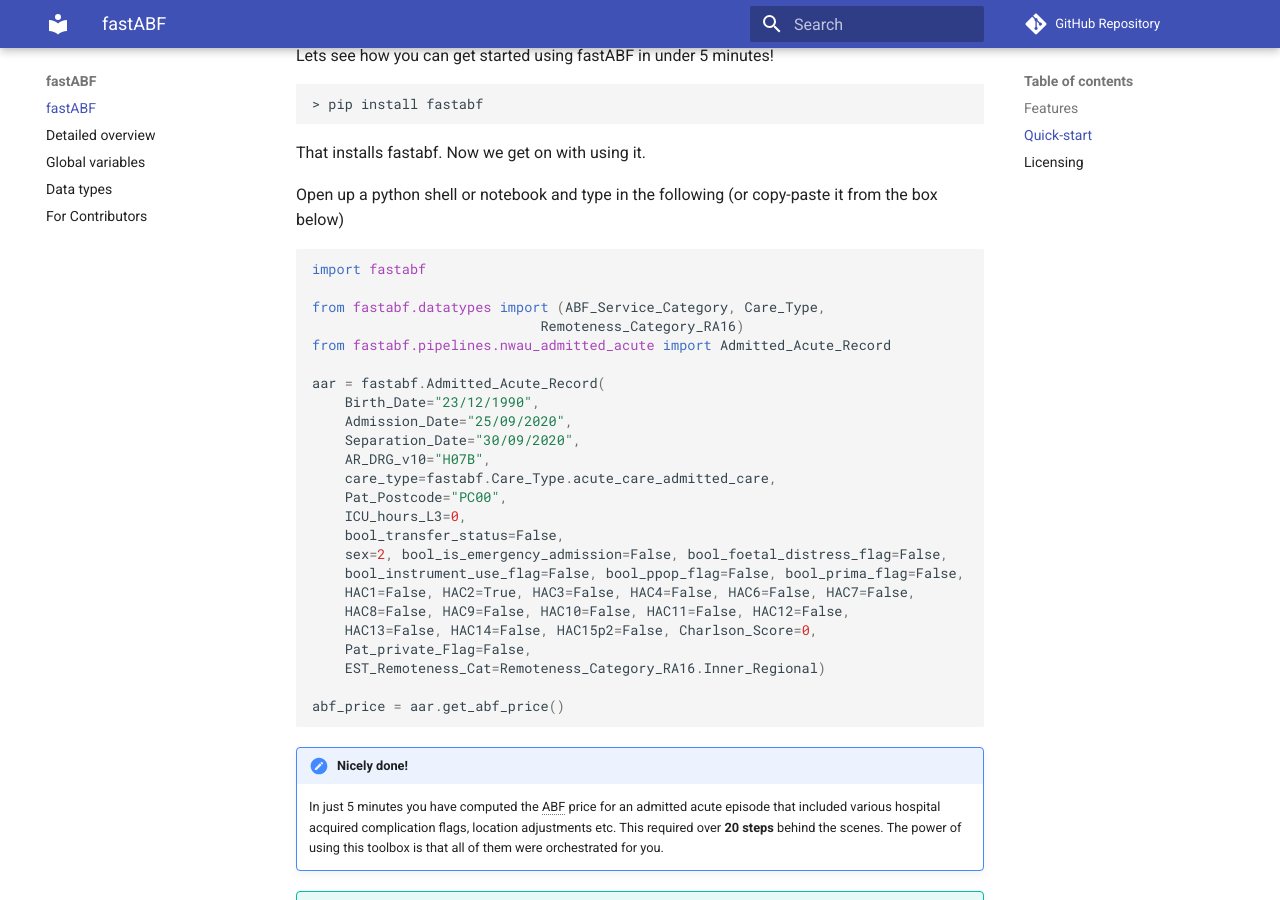
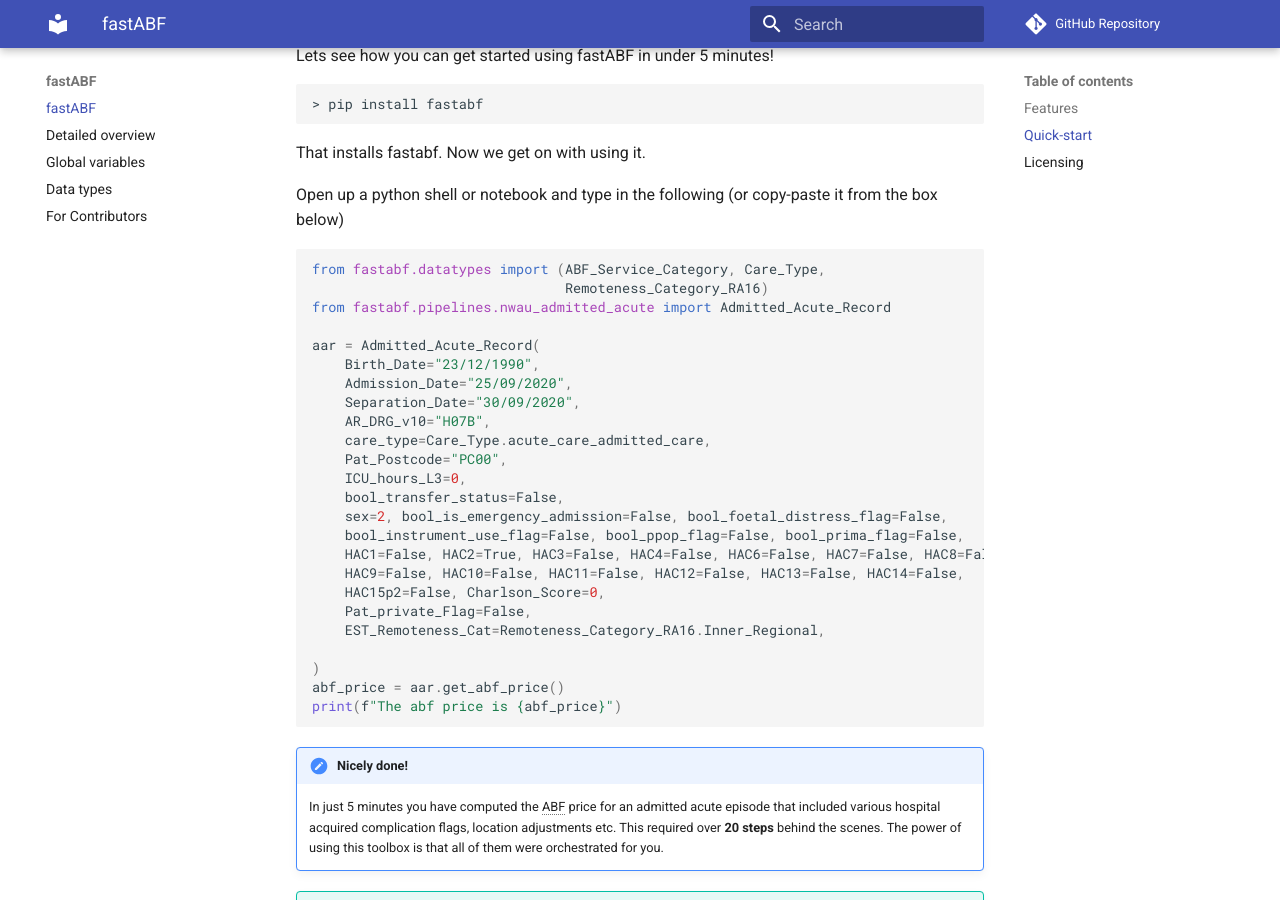
Before and after one commit to GreenlakeMedical/fastABF, an MkDocs documentation site: the page built from docs/index.md, in a window 1280 px wide and 900 px high, scrolled down 1620 px. Built offline with MkDocs 1.6.1 and Material for MkDocs 9.7.7, drawn with Linux system fonts in a browser that asks for light colours; comment, search, counter and statistics services are not loaded.

Commit message:
docbufgix in example

````diff
--- a/docs/index.md
+++ b/docs/index.md
@@ -50,30 +50,31 @@ That installs fastabf.  Now we get on with using it.
 
 Open up a python shell or notebook and type in the following (or copy-paste it from the box below)
 ``` python
-import fastabf
 
 from fastabf.datatypes import (ABF_Service_Category, Care_Type,
-                            Remoteness_Category_RA16)
+                               Remoteness_Category_RA16)
 from fastabf.pipelines.nwau_admitted_acute import Admitted_Acute_Record
 
-aar = fastabf.Admitted_Acute_Record(
+aar = Admitted_Acute_Record(
     Birth_Date="23/12/1990",
     Admission_Date="25/09/2020",
     Separation_Date="30/09/2020",
     AR_DRG_v10="H07B",
-    care_type=fastabf.Care_Type.acute_care_admitted_care,
+    care_type=Care_Type.acute_care_admitted_care,
     Pat_Postcode="PC00",
     ICU_hours_L3=0,
     bool_transfer_status=False,
     sex=2, bool_is_emergency_admission=False, bool_foetal_distress_flag=False,
     bool_instrument_use_flag=False, bool_ppop_flag=False, bool_prima_flag=False,
-    HAC1=False, HAC2=True, HAC3=False, HAC4=False, HAC6=False, HAC7=False,
-    HAC8=False, HAC9=False, HAC10=False, HAC11=False, HAC12=False,
-    HAC13=False, HAC14=False, HAC15p2=False, Charlson_Score=0,
+    HAC1=False, HAC2=True, HAC3=False, HAC4=False, HAC6=False, HAC7=False, HAC8=False,
+    HAC9=False, HAC10=False, HAC11=False, HAC12=False, HAC13=False, HAC14=False,
+    HAC15p2=False, Charlson_Score=0,
     Pat_private_Flag=False,
-    EST_Remoteness_Cat=Remoteness_Category_RA16.Inner_Regional)
+    EST_Remoteness_Cat=Remoteness_Category_RA16.Inner_Regional,
 
+)
 abf_price = aar.get_abf_price()
+print(f"The abf price is {abf_price}")
 ```
 
 !!! check "Nicely done!"
````
